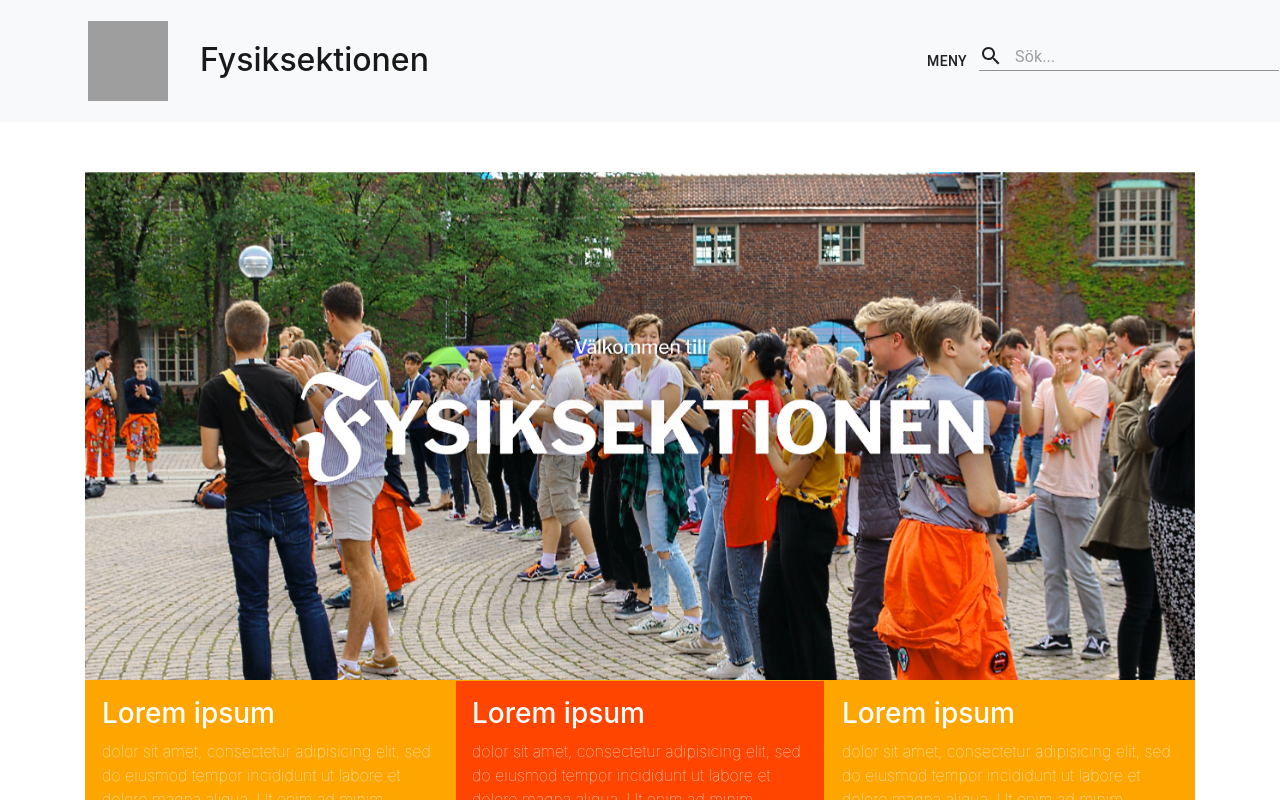
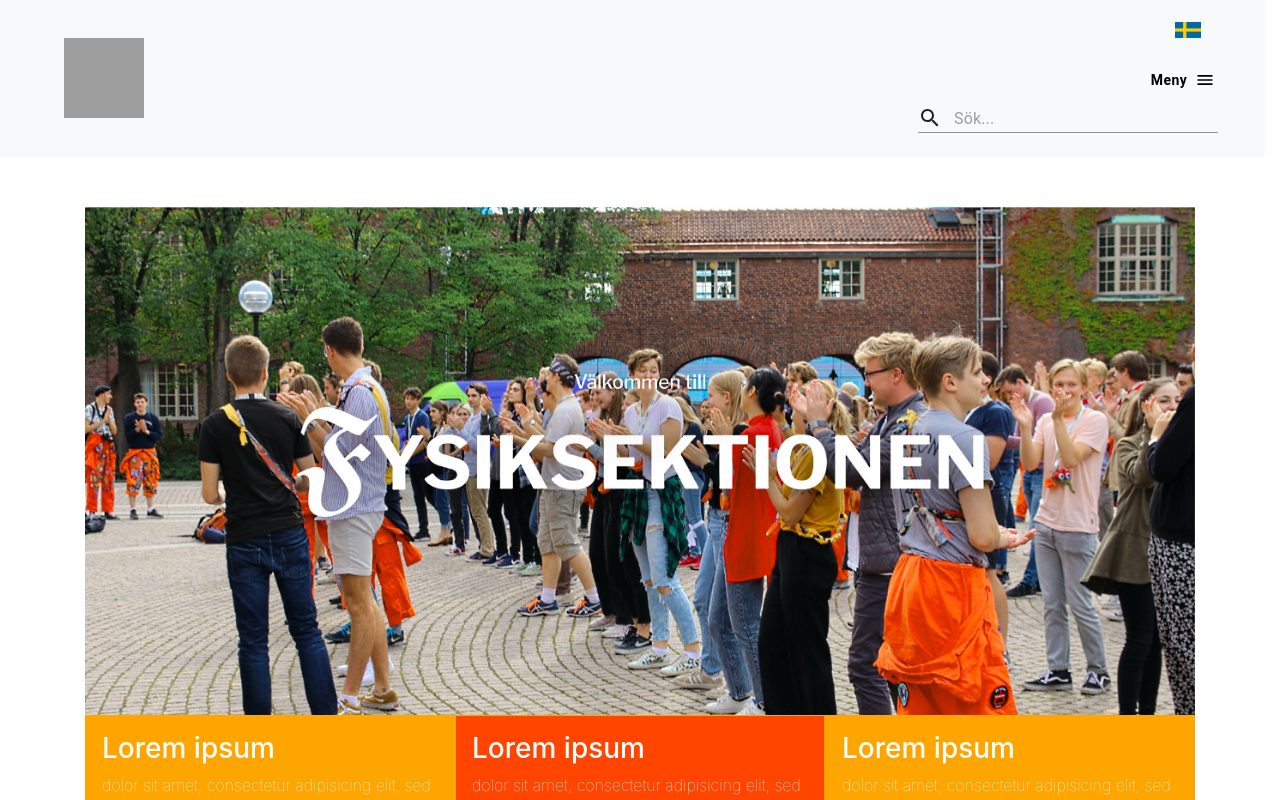
Before and after one commit to Fysiksektionen/Hemsida, a React (Create React App) app in the folder client/: page / in a window 1280 px wide. Shown: the top 800 px of the page. Built offline with nearby package versions, Linux system fonts and the light colour scheme; grey boxes are pictures that could not be loaded.

Commit message:
better layout and locale selector with flags

```diff
--- a/client/sass/main.scss
+++ b/client/sass/main.scss
@@ -1,4 +1,11 @@
 $primary: #ff642b; /* Fysiksektionen orange color */
 $secondary: #093144; /* Fysiksektionen blue color |  NOTE: There are two blues used, also #062432 */
+$F-light-gray: #f8f9fa;
+
+$colors: (
+  primary:                           $primary,
+  secondary:                         $secondary,
+  F-light-gray:                      $F-light-gray
+);
 
 @import "../node_modules/bootstrap/scss/bootstrap";
--- a/client/src/components/Header.tsx
+++ b/client/src/components/Header.tsx
@@ -1,10 +1,13 @@
-import { Select } from '@material-ui/core';
+import { MenuItem, Select } from '@material-ui/core';
 import Navbar from 'react-bootstrap/Navbar';
 import { LocaleContext, locales } from '../contexts'
 import './Header.css'
 import logo from '../Fysiksektionen_logo.svg';
+import se_flag from '../country_flags/se.svg';
+import gb_flag from '../country_flags/gb.svg';
 import { GroupedSearch } from './SearchBox';
 import HeaderMenu from './HeaderMenu';
+import { ArrowDropDown } from '@material-ui/icons';
 
 
 type Props = {
@@ -12,26 +15,44 @@ type Props = {
 }
 
 function Header(props: Props) {
+  const flagIcons: { [key: string]: any; } = {
+    "sv": <img src={se_flag} style={{ height: "1rem", width: "1.6rem" }}/>,
+    "en": <img src={gb_flag} style={{ height: "1rem", width: "2rem" }}/>,
+  }
+
   return (
     <LocaleContext.Consumer>
       {locale =>
-        <Navbar bg="light" expand="lg" className="justify-content-between">
-          <Navbar.Brand className="mx-5 px-4 my-2" href="#" style={{fontSize: "2.35rem"}}> {/* fontSize is an ugly hack to make the text centered */}
-            <img src={logo} width="80" height="80" alt="" />
-            <h2 className="d-inline pl-3 mt-3 mx-3">Fysiksektionen</h2>
+        <Navbar style={{ backgroundColor: "var(--F-light-gray)", width: "100%" }} expand="lg" className="row justify-content-between">
+          <Navbar.Brand className="col mx-5 my-2" href="#" style={{fontSize: "2.35rem"}}> {/* fontSize is an ugly hack to make the text centered */}
+            <img src={logo} width="80z" height="80" alt="" />
+            {/* <h2 className="d-inline pl-3 mt-3 mx-3">Fysiksektionen</h2> */}
           </Navbar.Brand>
-          <div className="row">
-            {/* <Select className="mx-4" value={locale.id} onChange={event => {
-              props.setLocale(locales[event.target.value as string])
-            }}>
-              {Object.keys(locales).map(key =>
-                <option value={key} key={key}>
-                  {locales[key].name}
-                </option>
-                )}
-            </Select> */}
-            <HeaderMenu />
-            <GroupedSearch/>
+          <div className="col">
+            <div className="row d-flex flex-row-reverse">
+              <Select
+                IconComponent={() => <ArrowDropDown visibility="hidden"/>}
+                disableUnderline
+                className="my-2"
+                value={locale.id}
+                onChange={event => {
+                props.setLocale(locales[event.target.value as string])
+              }}>
+                {Object.keys(locales).map(key =>
+                  <MenuItem value={key} key={key}>
+                    <div className="d-flex justify-content-center" style={{ width: "100%"}}>
+                      {flagIcons[key]}
+                    </div>
+                  </MenuItem>
+                  )}
+              </Select>
+            </div>
+            <div className="row d-flex flex-row-reverse">
+              <HeaderMenu/>
+            </div>
+            <div className="row d-flex flex-row-reverse mx-3 mb-3">
+              <GroupedSearch/>
+            </div>
           </div>
         </Navbar>}
     </LocaleContext.Consumer>
--- a/client/src/components/HeaderMenu.tsx
+++ b/client/src/components/HeaderMenu.tsx
@@ -44,17 +44,13 @@ export default function HeaderMenu() {
 
   return (
     <React.Fragment key={'right'}>
-      {/* <FButton {...{
+      <FButton {...{
         text: "Meny",
         Icon: Menu,
-        onClick: () => toggleDrawer(true)
+        onClick: toggleDrawer(true),
+        style: { width: "8rem" }
         }}
-      /> */}
-      <Button
-        onClick={() => toggleDrawer(true)}
-      >
-        Meny
-      </Button>
+      />
       <Drawer
         anchor={'right'}
         open={isOpen}
--- a/client/src/components/f-styled/buttons/FButton.tsx
+++ b/client/src/components/f-styled/buttons/FButton.tsx
@@ -11,20 +11,25 @@ export type FButtonProps = {
 }
 
 export default function FButton({ text, Icon, version="light", style, ...props } : FButtonProps ) {
-  var clr_string: String;
+  var bg_clr: string = "white";
+  var text_clr: string = "black";
   switch(version) {
     case "light":
-      clr_string = "bg-white text-dark";
+      bg_clr = "var(--F-light-gray)";
+      text_clr = "black";
       break;
     case "dark":
-      clr_string = "bg-dark text-white";
+      bg_clr = "var(--F-dark-gray)";
+      text_clr = "white";
       break;
   }
   return (
     <Button
-      className={clr_string + " text-center px-3 py-2 m-1"}
+      className={"text-center px-3 py-2 m-1"}
       endIcon={Icon ? <Icon/> : undefined}
       style={{
+        backgroundColor: bg_clr,
+        color: text_clr,
         minWidth: '8rem',
         textTransform: 'none',
         fontWeight: 'bold',
```
Also changed, not shown: client/src/components/SearchBox.tsx (indentation only), client/src/country_flags/gb.svg (added), client/src/country_flags/se.svg (added).
